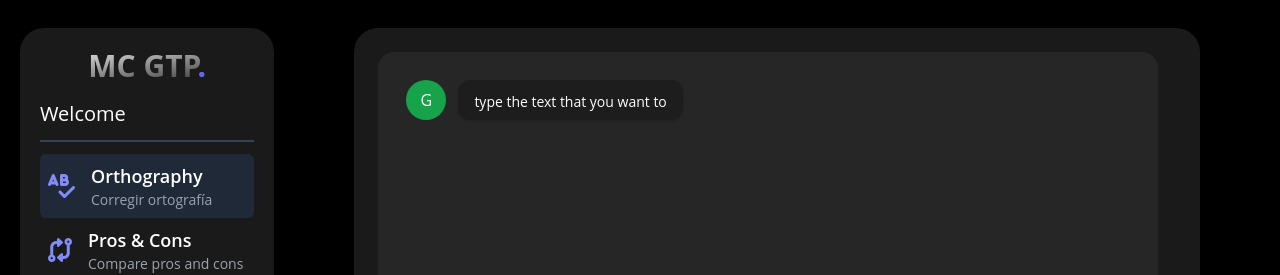
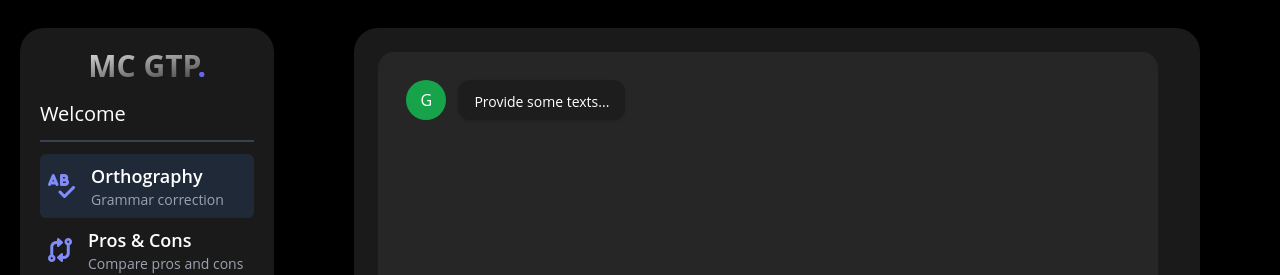
Before and after one commit to Alejgl04/angular-openAI, an Angular app: page /orthography in a window 1280 px wide. Shown: the top 275 px of the page. Built offline with nearby package versions, Linux system fonts and the light colour scheme.

Commit message:
grammar correction

```diff
--- a/src/app/app.routes.ts
+++ b/src/app/app.routes.ts
@@ -15,7 +15,7 @@ export const routes: Routes = [
         data: {
           icon: 'fa-solid fa-spell-check',
           title: 'Orthography',
-          description: 'Corregir ortografía',
+          description: 'Grammar correction',
         },
       },
       {
--- a/src/app/presentation/pages/orthographyPage/orthographyPage.component.html
+++ b/src/app/presentation/pages/orthographyPage/orthographyPage.component.html
@@ -4,7 +4,7 @@
     <div class="grid gap-y-2">
       <!-- Chat messages -->
       <app-chat-messages
-        text="type the text that you want to"
+        text="Provide some texts..."
       />
 
       @for (message of messages(); track $index) {
```
